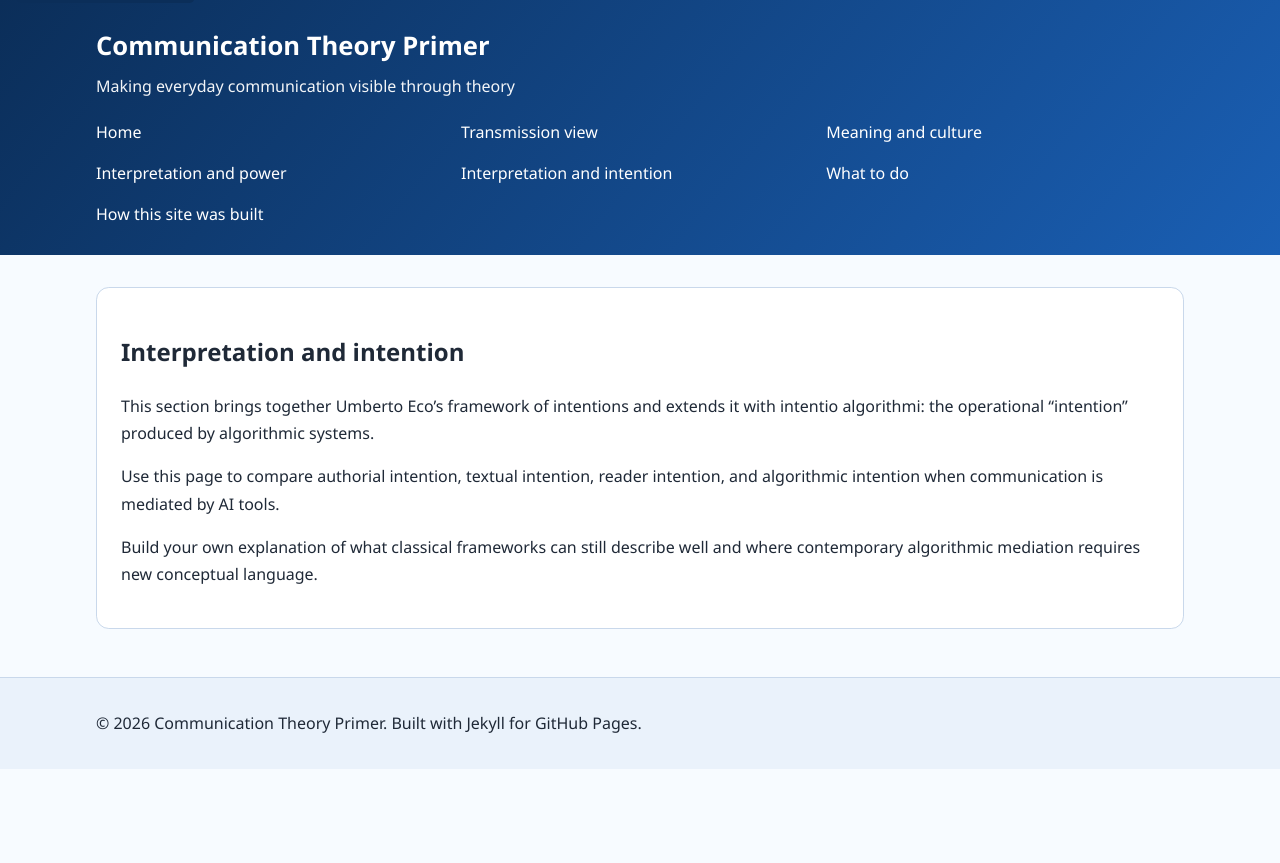
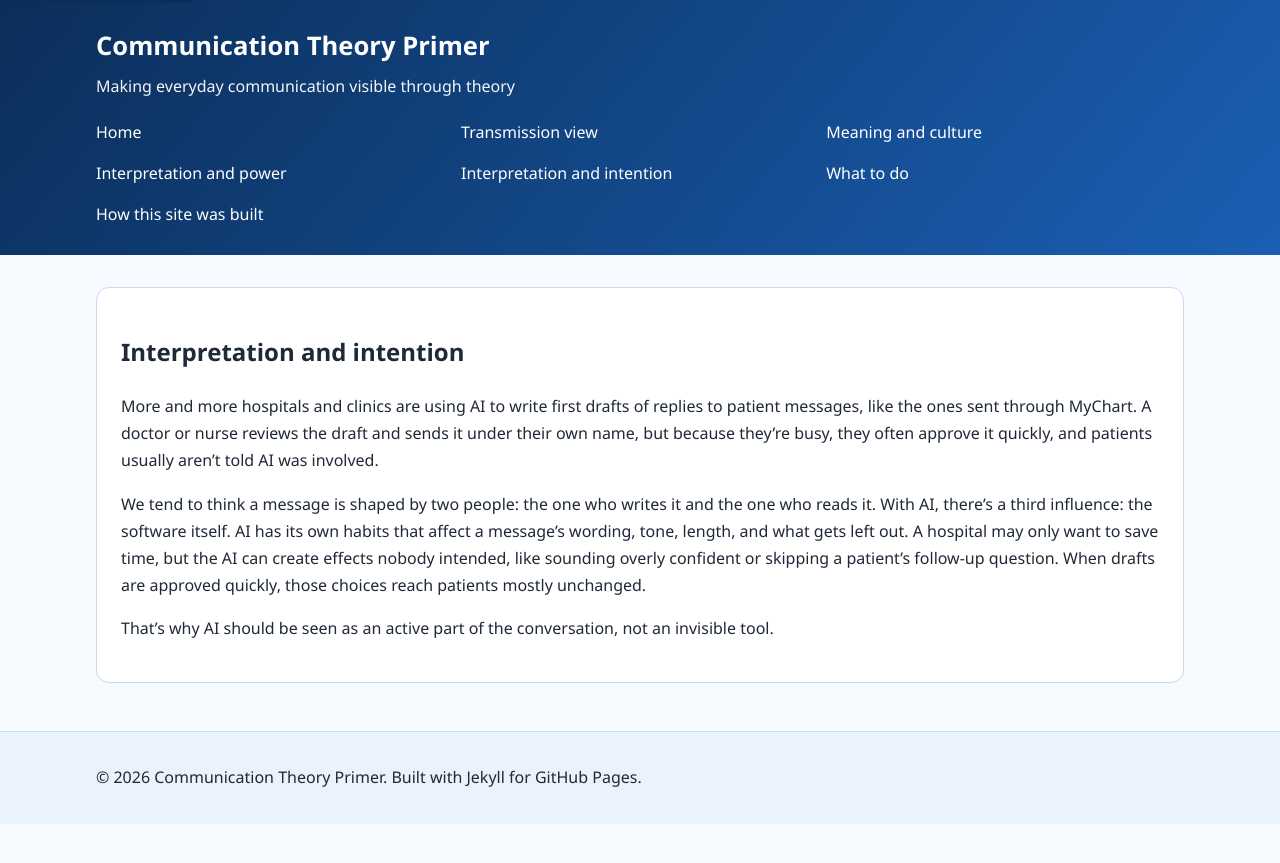
Before and after one commit to LilyS05/comm-primer-, a Jekyll site: the page built from interpretation-and-intention.md, in a window 1280 px wide. Shown: the top 863 px of the page. Built offline with Jekyll 4.4.1, drawn with Linux system fonts in a browser that asks for light colours.

Commit message:
Enhance discussion on AI's impact on communication
Expanded on the role of AI in communication, particularly in healthcare settings, highlighting its influence on message construction and authorial intention.

```diff
--- a/interpretation-and-intention.md
+++ b/interpretation-and-intention.md
@@ -4,8 +4,8 @@ title: "Interpretation and intention"
 permalink: /interpretation-and-intention/
 ---
 
-This section brings together Umberto Eco's framework of intentions and extends it with intentio algorithmi: the operational "intention" produced by algorithmic systems.
+More and more hospitals and clinics are using AI to write first drafts of replies to patient messages, like the ones sent through MyChart. A doctor or nurse reviews the draft and sends it under their own name, but because they’re busy, they often approve it quickly, and patients usually aren’t told AI was involved.
 
-Use this page to compare authorial intention, textual intention, reader intention, and algorithmic intention when communication is mediated by AI tools.
+We tend to think a message is shaped by two people: the one who writes it and the one who reads it. With AI, there’s a third influence: the software itself. AI has its own habits that affect a message’s wording, tone, length, and what gets left out. A hospital may only want to save time, but the AI can create effects nobody intended, like sounding overly confident or skipping a patient’s follow-up question. When drafts are approved quickly, those choices reach patients mostly unchanged.
 
-Build your own explanation of what classical frameworks can still describe well and where contemporary algorithmic mediation requires new conceptual language.
+That’s why AI should be seen as an active part of the conversation, not an invisible tool.
```
